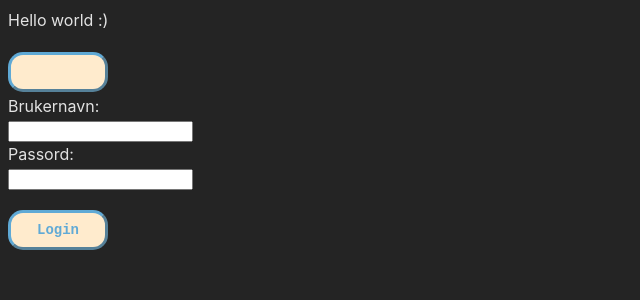
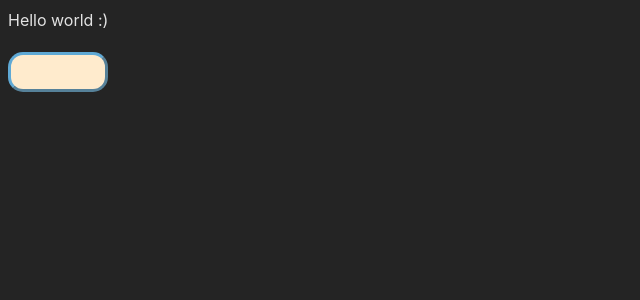
Before and after one commit to kaisaol/flashyLearning, a React (Vite) app in the folder Client/: page / in a window 1280 px wide. Shown: the top 300 px of the page, without its empty margins (0-640 px from the left). Built offline with nearby package versions, Linux system fonts and the light colour scheme.

Commit message:
#16 Småendringer før merge

```diff
--- a/Client/src/App.jsx
+++ b/Client/src/App.jsx
@@ -1,18 +1,13 @@
-import "./styles/App.css";
-import Button from "./components/Button.jsx";
-import Login from "./components/Login.jsx";
-
+import './styles/App.css';
+import Button from './components/Button.jsx';
 
 function App() {
-
   return (
     <div>
       Hello world :)
       <br />
-      <Button/>
-      <Login/>
+      <Button />
     </div>
-
   );
 }
 
--- a/Client/src/components/Login.jsx
+++ b/Client/src/components/Login.jsx
@@ -13,6 +13,7 @@ const Login = () => {
         setUsername(e.target.value)
     }
 
+
     function handleSetPassword(e){
         setPassword(e.target.value)
     }
@@ -20,7 +21,7 @@ const Login = () => {
     function onLoginButtonAction(e){
         e.preventDefault();
         const newUser = {username: username, password: password}
-        console.log(newUser);
+
     }
 
     return(
```
